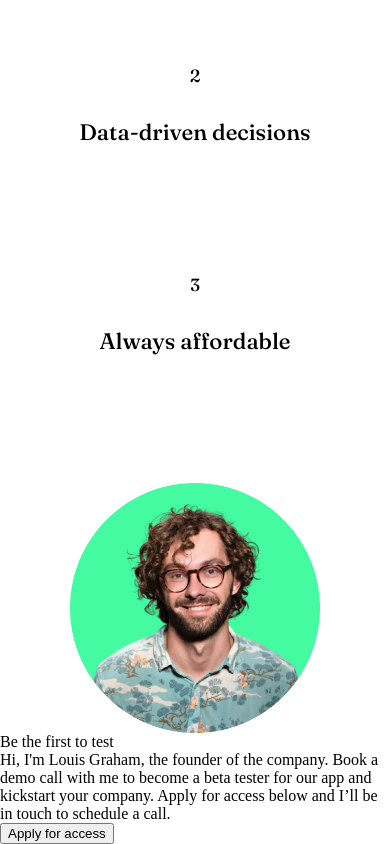
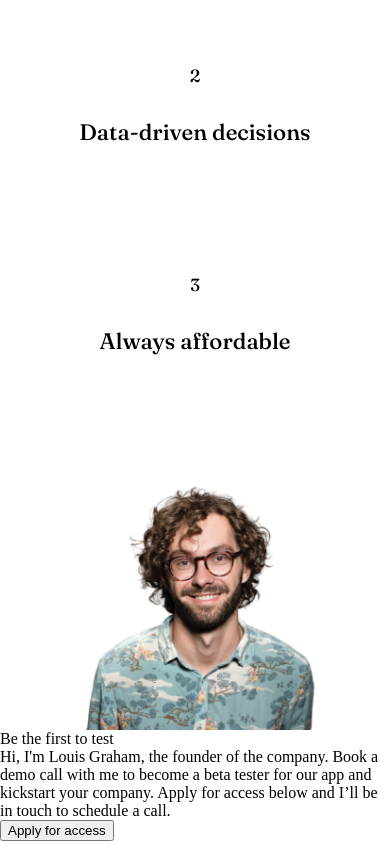
Before and after one commit to JS-Law/Workit-Landing-Page, a plain HTML site: page starter-code/index.html in a window 390 px wide. Shown: the part 749-1593 px from the top of the page. Drawn offline with Linux system fonts and the light colour scheme.

Commit message:
add author image from figma for mobile design

```diff
--- a/input/styles.scss
+++ b/input/styles.scss
@@ -28,6 +28,7 @@ $white: #FFFFFF;
 }
 body{
     -webkit-font-smoothing: antialiased;
+    background-color: white;
 }
 
 #bigSpringLeft, #smallSpringLeft, #springRight{
@@ -133,9 +134,14 @@ body{
     display: flex;
     flex-direction: column;
     align-items: center;
-    background-color: white;
     img#authorImage{
         width: clamp(250px, 75vw, 250px);
-        mix-blend-mode: multiply;
+        display: none;
+
+    }
+    img#authorImageMobile{
+        width: clamp(250px, 75vw, 250px);
+
+
     }
 }
--- a/starter-code/index.html
+++ b/starter-code/index.html
@@ -48,6 +48,7 @@
       </div>
       <div id="authorImageCard">
         <img src="./assets/images/image-founder.webp" alt="" id="authorImage">
+        <img src="./assets/images/image-removebg-preview(363).png" id="authorImageMobile" alt="">
       </div>
       <div class="testCard">
         <div id="testTitle">Be the first to test</div>
```
Also changed, not shown: output/styles.css, starter-code/assets/images/image-removebg-preview(363).png (added), 1 other file.
